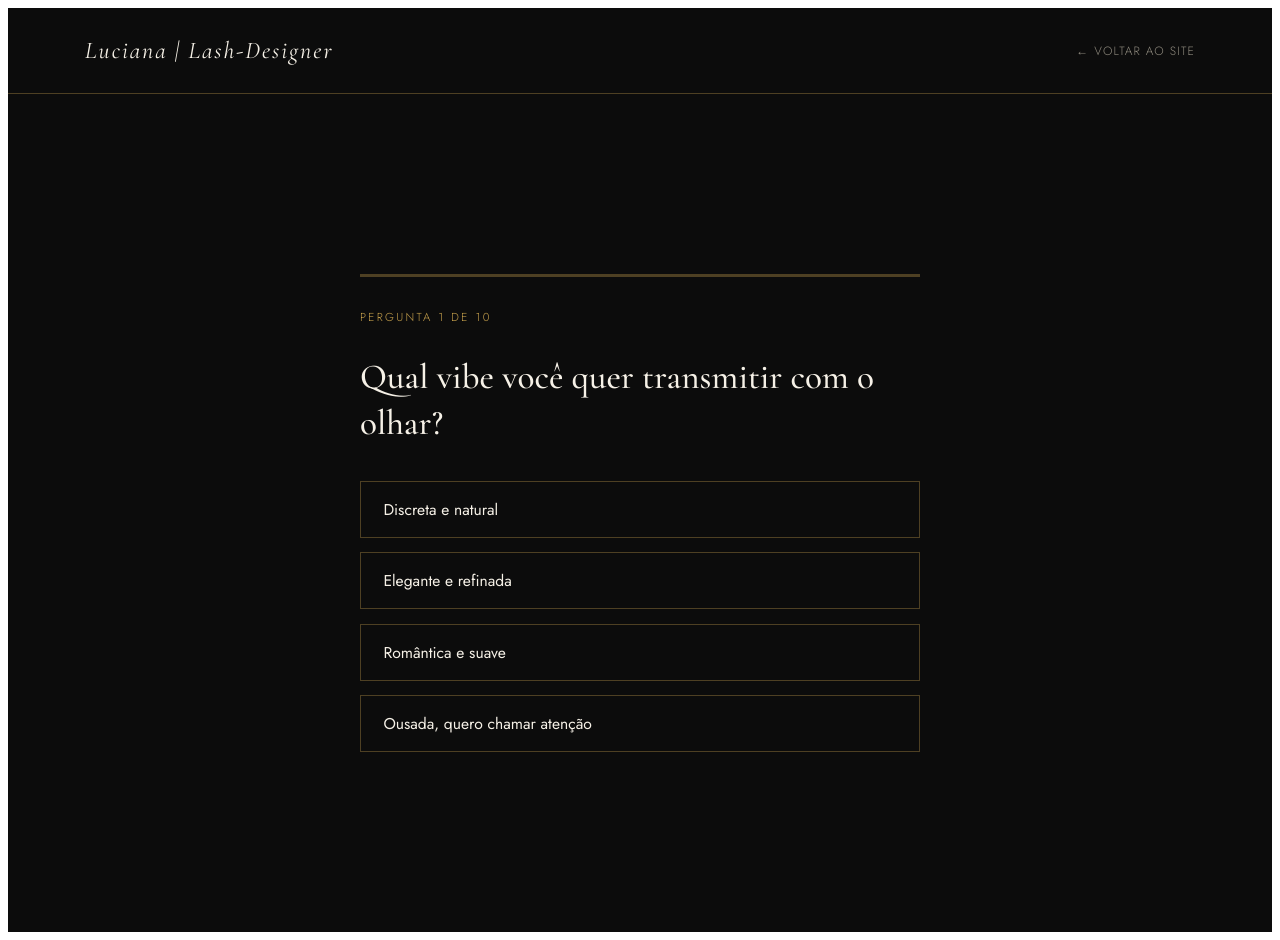
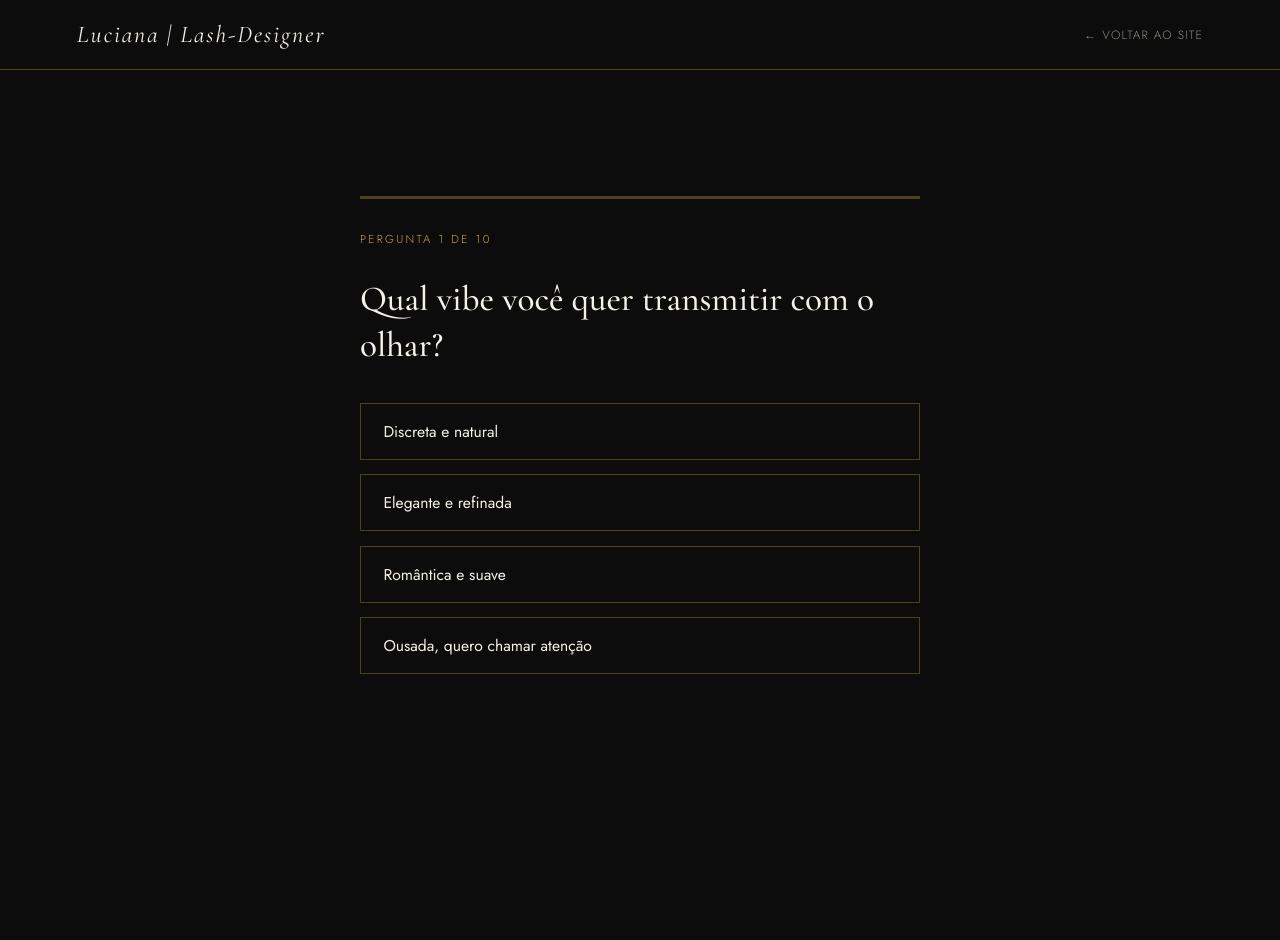
Before and after one commit to lheizo-prog/Lash-Design, a React (Vite) app in the folder frontend/: page /quiz in a window 1280 px wide. After the commit the page ends 800 px from the top, so only its background shows below. Built offline with nearby package versions, Linux system fonts and the light colour scheme.

Commit message:
fix: Correção da formatação das páginas

```diff
--- a/frontend/src/pages/PaginaPrincipal.tsx
+++ b/frontend/src/pages/PaginaPrincipal.tsx
@@ -469,6 +469,17 @@ const css = `
     --gold-soft:#e3c98a;
     --muted:#8f8a7e;
     --line: rgba(200,162,77,0.35);
+  }
+
+  /* reset global — sem isso o navegador aplica margem padrão no body,
+     o que cria os "cantos brancos" nas bordas da tela */
+  *{ box-sizing: border-box; }
+  html, body, #root{
+    margin: 0;
+    min-height: 100%;
+  }
+  body{
+    background: var(--ink);
   }
 
   html{scroll-behavior:smooth;}
--- a/frontend/src/pages/QuizPage.tsx
+++ b/frontend/src/pages/QuizPage.tsx
@@ -303,6 +303,17 @@ const css = `
     --line: rgba(200,162,77,0.35);
   }
 
+  /* reset global — evita cantos brancos causados pela margem padrão do body */
+  *{ box-sizing: border-box; }
+  html, body, #root{
+    margin: 0;
+    height: 100%;
+  }
+  body{
+    background: var(--ink);
+    overflow: hidden; /* impede rolagem da página inteira */
+  }
+
   @keyframes fadeIn{
     from{ opacity:0; transform:translateY(10px); }
     to{ opacity:1; transform:translateY(0); }
@@ -326,17 +337,20 @@ const css = `
 
 const styles: { [key: string]: CSSProperties } = {
   body: {
-    minHeight: "100vh",
+    height: "100vh",
+    display: "flex",
+    flexDirection: "column",
     background: "var(--ink)",
     color: "var(--ivory)",
     fontFamily: "'Jost', sans-serif",
     fontWeight: 300,
   },
   header: {
+    flexShrink: 0,
     display: "flex",
     justifyContent: "space-between",
     alignItems: "center",
-    padding: "28px 6vw",
+    padding: "20px 6vw",
     borderBottom: "1px solid var(--line)",
   },
   logo: {
@@ -355,11 +369,13 @@ const styles: { [key: string]: CSSProperties } = {
     textDecoration: "none",
   },
   main: {
+    flex: 1,
+    minHeight: 0, // necessário para o overflow funcionar corretamente dentro do flex
     display: "flex",
     alignItems: "center",
     justifyContent: "center",
-    padding: "4rem 6vw",
-    minHeight: "calc(100vh - 90px)",
+    padding: "2rem 6vw",
+    overflowY: "auto", // rede de segurança: só rola se o conteúdo realmente não couber
   },
   quizCard: {
     maxWidth: "560px",
```
